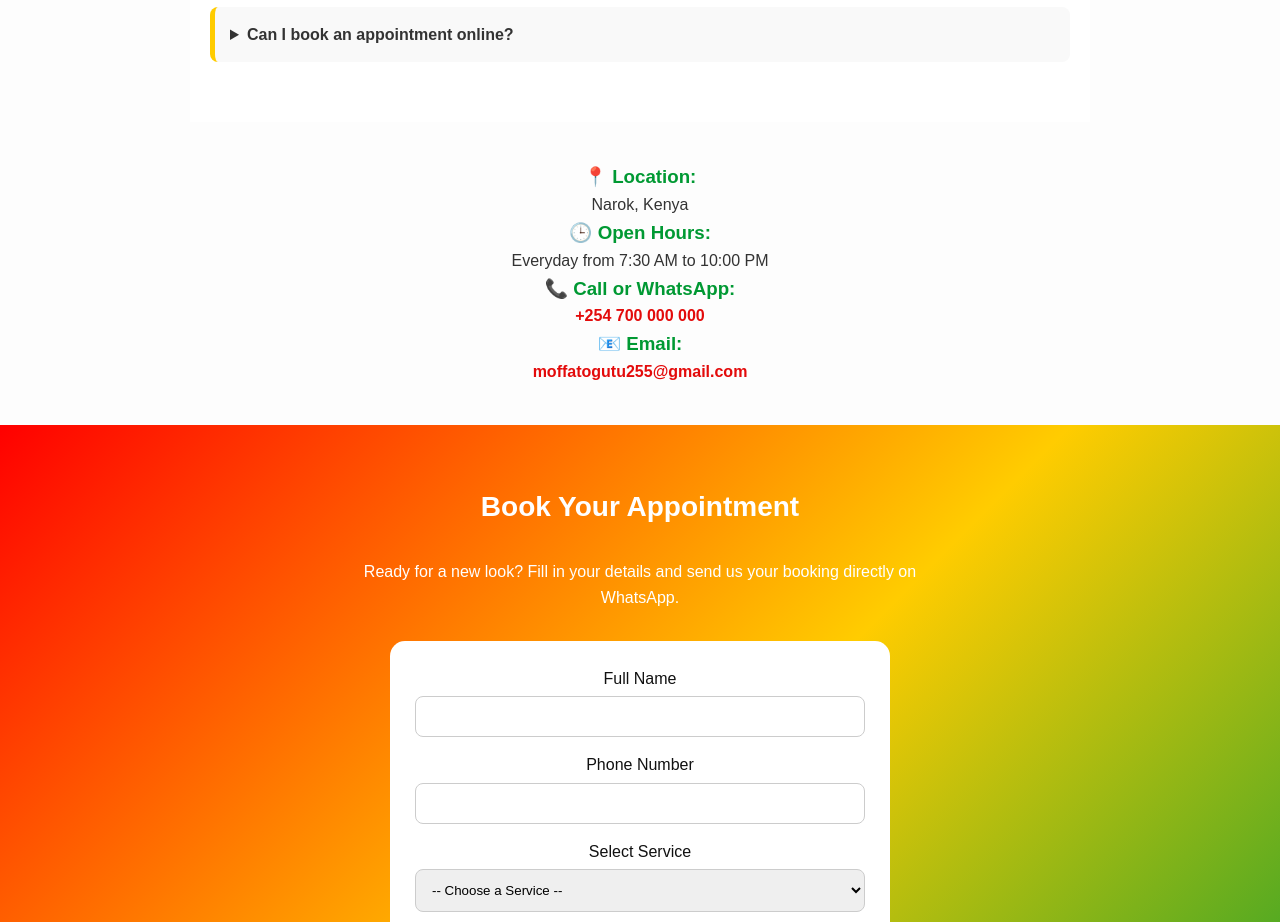
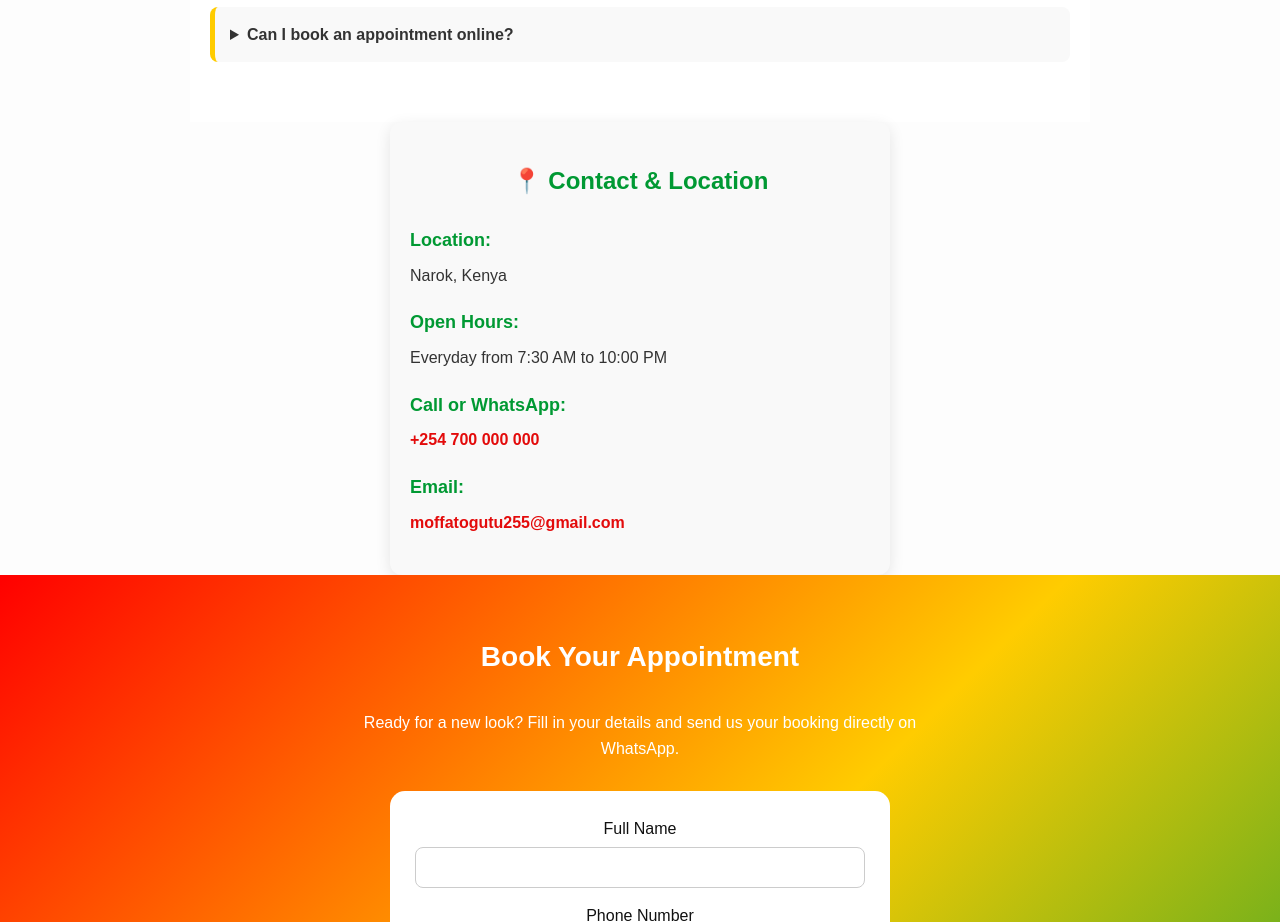
Before and after one commit to MOFFAT-254/MAMBODREDZ-LOC-S-SALON, a plain HTML site: page index.html in a window 1280 px wide. Shown: the part 1814-2736 px from the top of the page. Drawn offline with Linux system fonts and the light colour scheme.

Commit message:
Revamp contact section with new layout and details

```diff
--- a/index.html
+++ b/index.html
@@ -223,21 +223,37 @@
             <p>Yes, just contact us via WhatsApp or email, and we’ll reserve your slot.</p>
         </details>
     </section>
-    <section id="contact" style="background:#fdfdfd; text-align:center; padding:40px 20px;">
-        <h3 style="color:#009933;">📍 Location:</h3>
-        <p>Narok, Kenya</p>
+<section style="background:#f9f9f9; padding:40px 20px; border-radius:12px; max-width:500px; margin:auto; box-shadow:0 4px 15px rgba(0,0,0,0.1); font-family:'Poppins', sans-serif;">
+  <h2 style="color:#009933; text-align:center; margin-bottom:25px;">📍 Contact & Location</h2>
 
-        <h3 style="color:#009933;">🕒 Open Hours:</h3>
-        <p>Everyday from 7:30 AM to 10:00 PM</p>
+  <div style="margin-bottom:20px;">
+    <h3 style="color:#009933; margin-bottom:8px; font-size:18px;">Location:</h3>
+    <p style="color:#333; margin:0; font-size:16px;">Narok, Kenya</p>
+  </div>
 
-        <h3 style="color:#009933;">📞 Call or WhatsApp:</h3>
-        <p><a href="tel:+254700000000" style="color:#e30b0b; text-decoration:none; font-weight:600;">+254 700 000
-                000</a></p>
+  <div style="margin-bottom:20px;">
+    <h3 style="color:#009933; margin-bottom:8px; font-size:18px;">Open Hours:</h3>
+    <p style="color:#333; margin:0; font-size:16px;">Everyday from 7:30 AM to 10:00 PM</p>
+  </div>
 
-        <h3 style="color:#009933;">📧 Email:</h3>
-        <p><a href="mailto:moffatogutu255@gmail.com"
-                style="color:#e30b0b; text-decoration:none; font-weight:600;">moffatogutu255@gmail.com</a></p>
-    </section>
+  <div style="margin-bottom:20px;">
+    <h3 style="color:#009933; margin-bottom:8px; font-size:18px;">Call or WhatsApp:</h3>
+    <p style="margin:0;">
+      <a href="tel:+2547" style="color:#e30b0b; text-decoration:none; font-weight:600;">
+        +254 700 000 000
+      </a>
+    </p>
+  </div>
+
+  <div>
+    <h3 style="color:#009933; margin-bottom:8px; font-size:18px;">Email:</h3>
+    <p style="margin:0;">
+      <a href="mailto:moffatogutu255@gmail.com" style="color:#e30b0b; text-decoration:none; font-weight:600;">
+        moffatogutu255@gmail.com
+      </a>
+    </p>
+  </div>
+</section>
     <!-- Floating WhatsApp Icon Button -->
     <a href="https://wa.me/254745070299" class="whatsapp-float" target="_blank">
         <img src="https://upload.wikimedia.org/wikipedia/commons/6/6b/WhatsApp.svg" alt="WhatsApp Chat">
```
